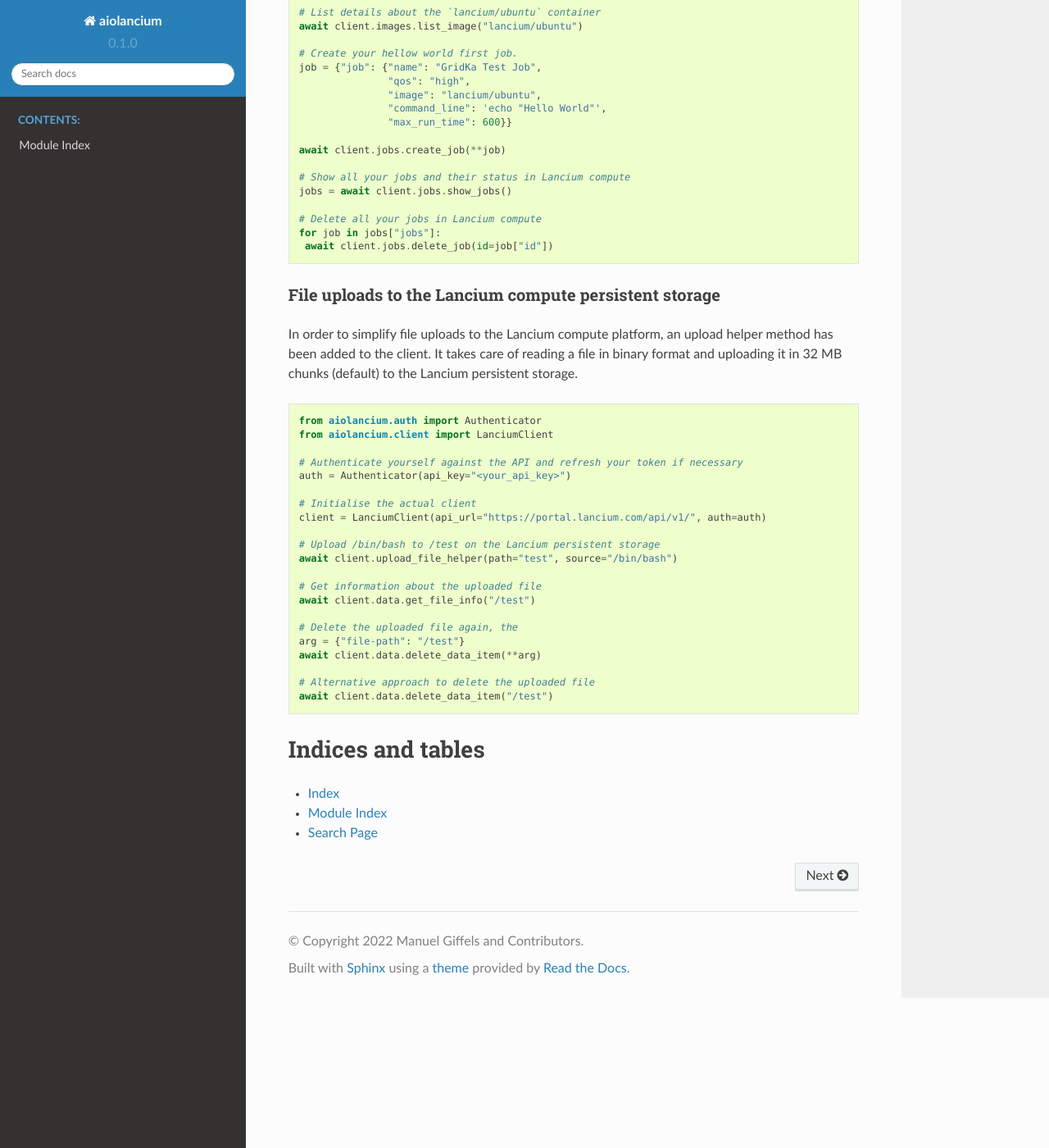
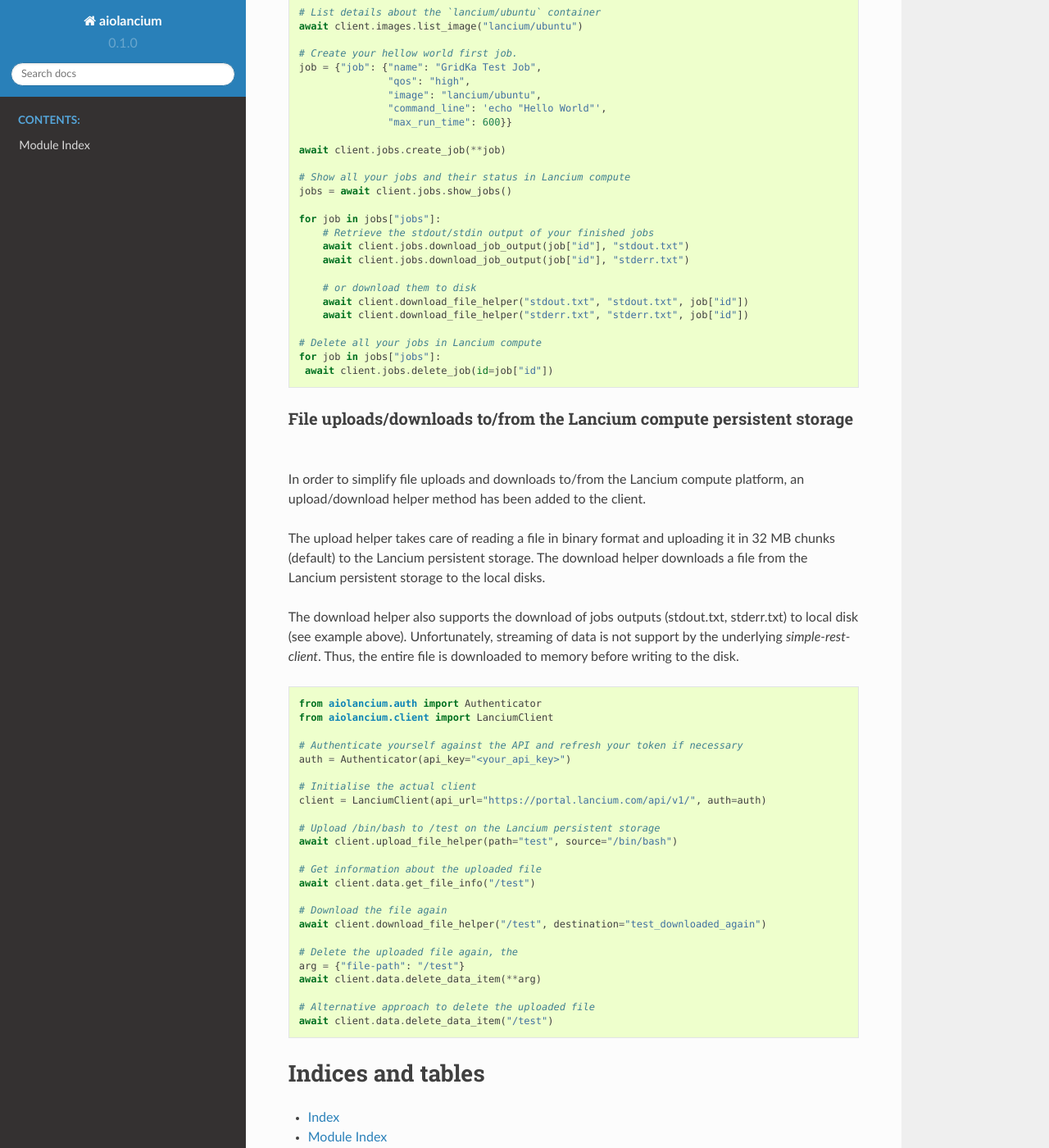
Before and after one commit to giffels/aiolancium, a Sphinx documentation site: the page built from docs/source/index.rst, in a window 1280 px wide and 1400 px high, scrolled down 677 px. Shown: the whole window at 82% size. Built offline with Sphinx 7.4.7 and the Read the Docs theme 2.0.0, drawn with Linux system fonts in a browser that asks for light colours.

Commit message:
Add documentation for download file helper

```diff
--- a/docs/source/index.rst
+++ b/docs/source/index.rst
@@ -58,16 +58,31 @@ How to use aiolancium
    # Show all your jobs and their status in Lancium compute
    jobs = await client.jobs.show_jobs()
 
+   for job in jobs["jobs"]:
+       # Retrieve the stdout/stdin output of your finished jobs
+       await client.jobs.download_job_output(job["id"], "stdout.txt")
+       await client.jobs.download_job_output(job["id"], "stderr.txt")
+
+       # or download them to disk
+       await client.download_file_helper("stdout.txt", "stdout.txt", job["id"])
+       await client.download_file_helper("stderr.txt", "stderr.txt", job["id"])
+
    # Delete all your jobs in Lancium compute
    for job in jobs["jobs"]:
     await client.jobs.delete_job(id=job["id"])
 
 
-File uploads to the Lancium compute persistent storage
-^^^^^^^^^^^^^^^^^^^^^^^^^^^^^^^^^^^^^^^^^^^^^^^^^^^^^^
-In order to simplify file uploads to the Lancium compute platform, an upload helper method has been added to the client.
-It takes care of reading a file in binary format and uploading it in 32 MB chunks (default) to the Lancium persistent
-storage.
+File uploads/downloads to/from the Lancium compute persistent storage
+^^^^^^^^^^^^^^^^^^^^^^^^^^^^^^^^^^^^^^^^^^^^^^^^^^^^^^^^^^^^^^^^^^^^^
+In order to simplify file uploads and downloads to/from the Lancium compute platform, an upload/download helper method
+has been added to the client.
+
+The upload helper takes care of reading a file in binary format and uploading it in 32 MB chunks (default) to the
+Lancium persistent storage. The download helper downloads a file from the Lancium persistent storage to the local disks.
+
+The download helper also supports the download of jobs outputs (stdout.txt, stderr.txt) to local disk (see example
+above). Unfortunately, streaming of data is not support by the underlying `simple-rest-client`. Thus, the entire file is
+downloaded to memory before writing to the disk.
 
 .. code-block:: python
 
@@ -86,6 +101,9 @@ storage.
    # Get information about the uploaded file
    await client.data.get_file_info("/test")
 
+   # Download the file again
+   await client.download_file_helper("/test", destination="test_downloaded_again")
+
    # Delete the uploaded file again, the
    arg = {"file-path": "/test"}
    await client.data.delete_data_item(**arg)
```
Also changed, not shown: README.md (+20 -3 lines).
